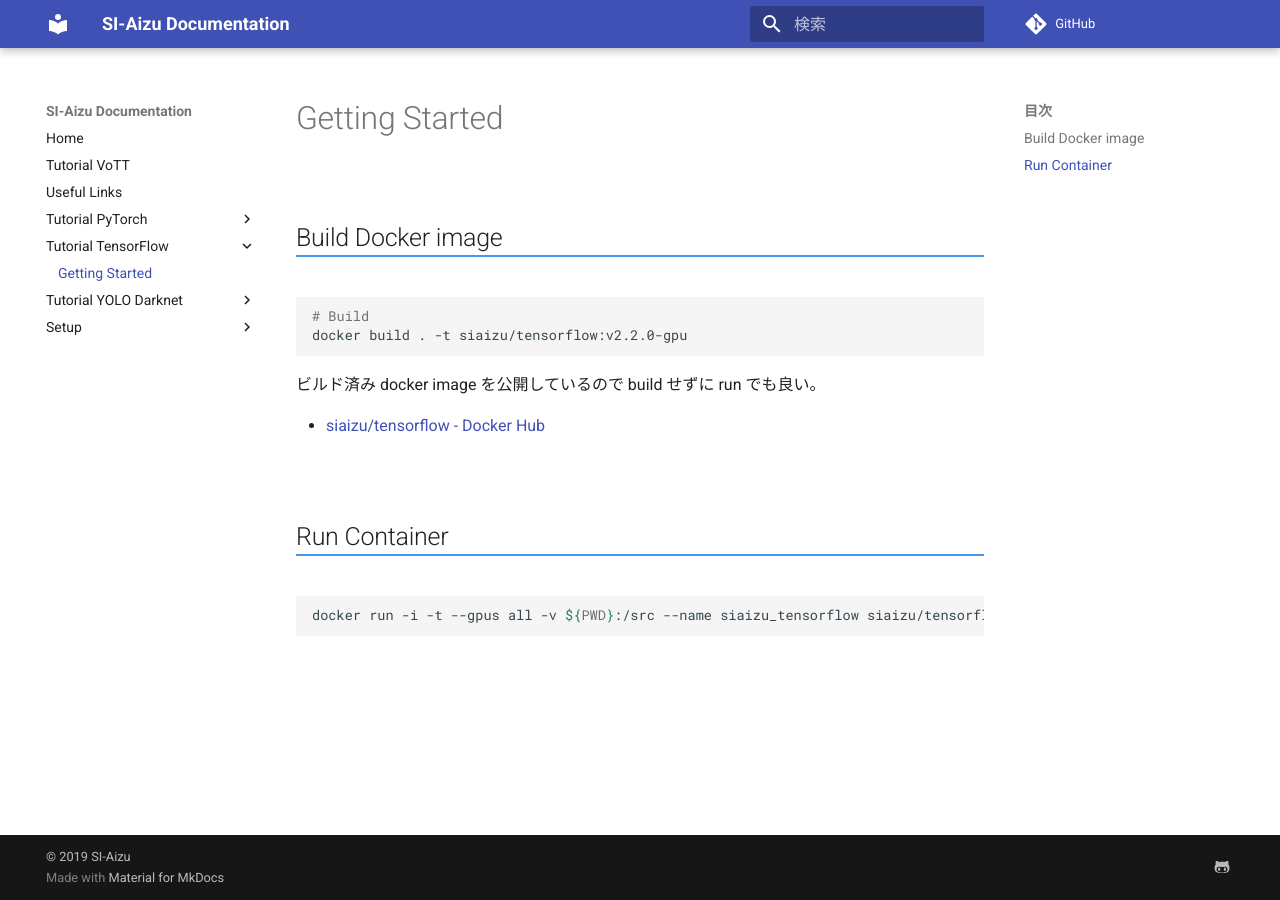
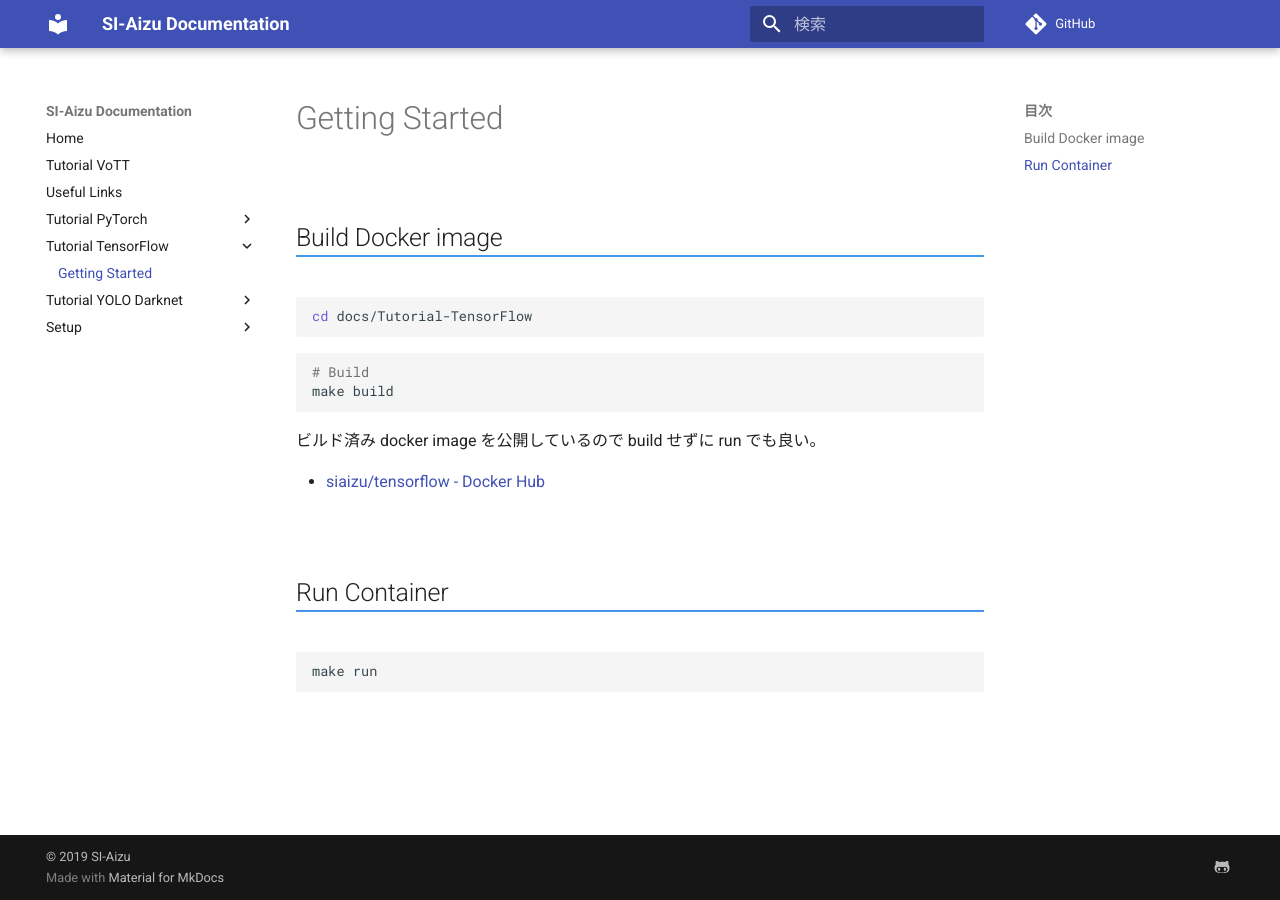
Before and after one commit to SI-Aizu/documentation, an MkDocs documentation site: the page built from docs/Tutorial-TensorFlow/index.md, in a window 1280 px wide. Built offline with MkDocs 1.6.1 and Material for MkDocs 9.7.7, drawn with Linux system fonts in a browser that asks for light colours; comment, search, counter and statistics services are not loaded.

Commit message:
Fix deps (#57)

````diff
--- a/docs/Tutorial-TensorFlow/index.md
+++ b/docs/Tutorial-TensorFlow/index.md
@@ -5,8 +5,12 @@
 ## Build Docker image
 
 ```sh
+cd docs/Tutorial-TensorFlow
+```
+
+```sh
 # Build
-docker build . -t siaizu/tensorflow:v2.2.0-gpu
+make build
 ```
 
 ビルド済み docker image を公開しているので build せずに run でも良い。
@@ -18,5 +22,5 @@ docker build . -t siaizu/tensorflow:v2.2.0-gpu
 ## Run Container
 
 ```sh
-docker run -i -t --gpus all -v ${PWD}:/src --name siaizu_tensorflow siaizu/tensorflow:v2.2.0-gpu bash
+make run
 ```
````
Also changed, not shown: docs/Tutorial-TensorFlow/requirements.txt (+23 -15 lines), 3 other files.
